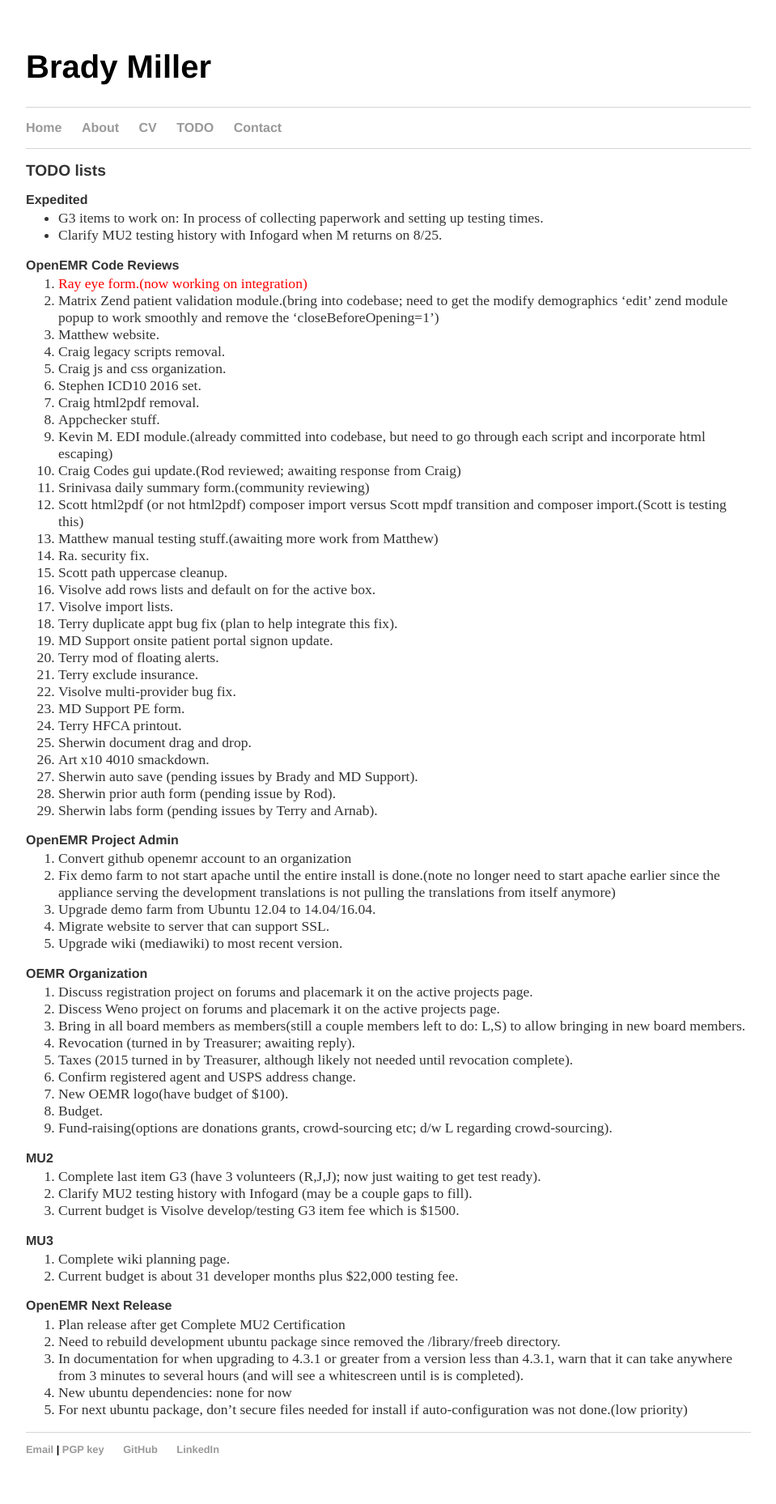
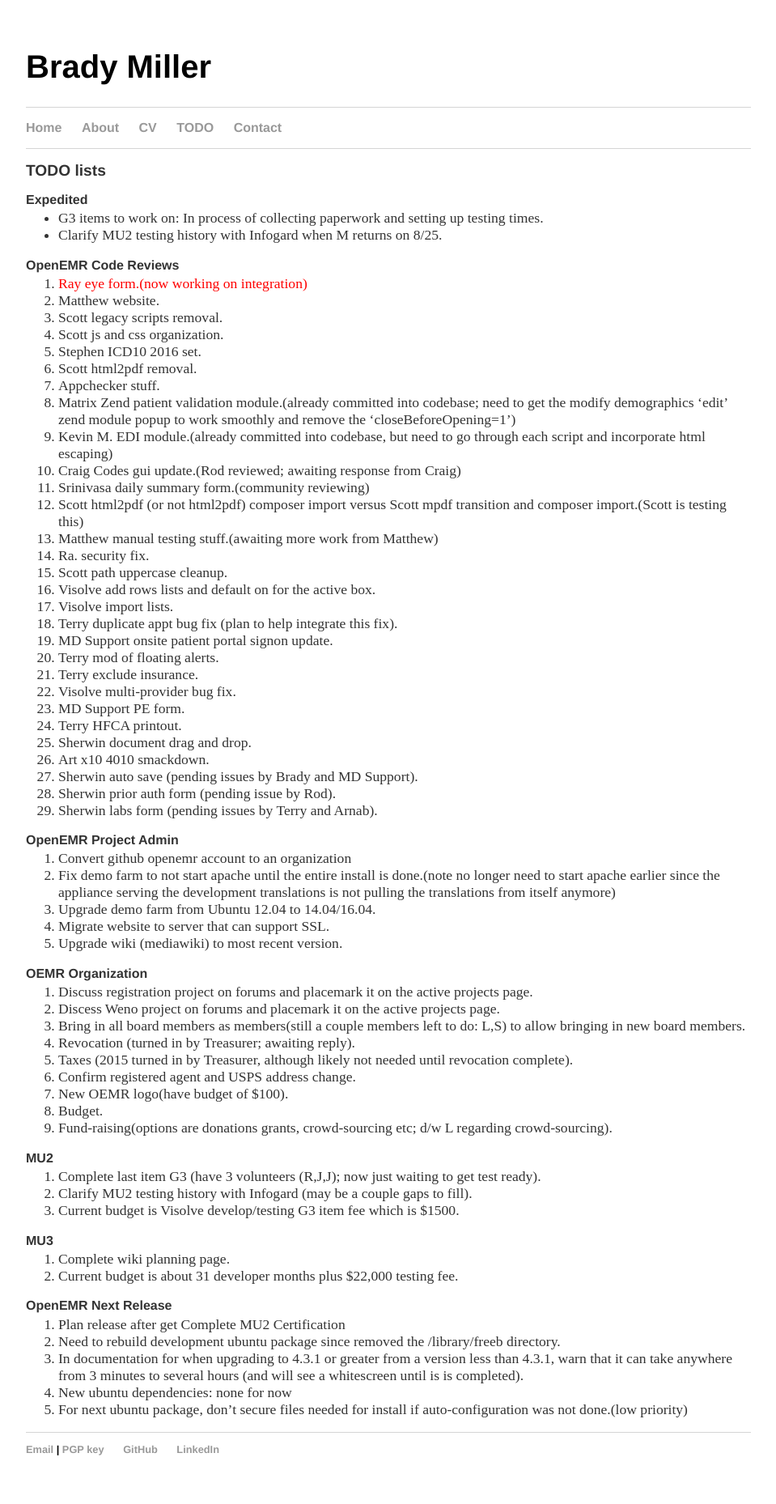
Before and after one commit to bradymiller/bradymiller.github.io, a Jekyll site: the page built from todo/index.md, in a window 1280 px wide. Shown: the whole page at 81% size, without its empty margins (160-1119 px from the left). Built offline with Jekyll 4.4.1, drawn with Linux system fonts in a browser that asks for light colours.

Commit message:
Update todo list

```diff
--- a/todo/index.md
+++ b/todo/index.md
@@ -9,13 +9,13 @@
 
 ### OpenEMR Code Reviews
 1. <span style="color: red">Ray eye form.(now working on integration)</span>
-1. Matrix Zend patient validation module.(bring into codebase; need to get the modify demographics 'edit' zend module popup to work smoothly and remove the 'closeBeforeOpening=1')
 1. Matthew website.
-1. Craig legacy scripts removal.
-1. Craig js and css organization.
+1. Scott legacy scripts removal.
+1. Scott js and css organization.
 1. Stephen ICD10 2016 set.
-1. Craig html2pdf removal.
+1. Scott html2pdf removal.
 1. Appchecker stuff.
+1. Matrix Zend patient validation module.(already committed into codebase; need to get the modify demographics 'edit' zend module popup to work smoothly and remove the 'closeBeforeOpening=1')
 1. Kevin M. EDI module.(already committed into codebase, but need to go through each script and incorporate html escaping)
 1. Craig Codes gui update.(Rod reviewed; awaiting response from Craig)
 1. Srinivasa daily summary form.(community reviewing)
```
